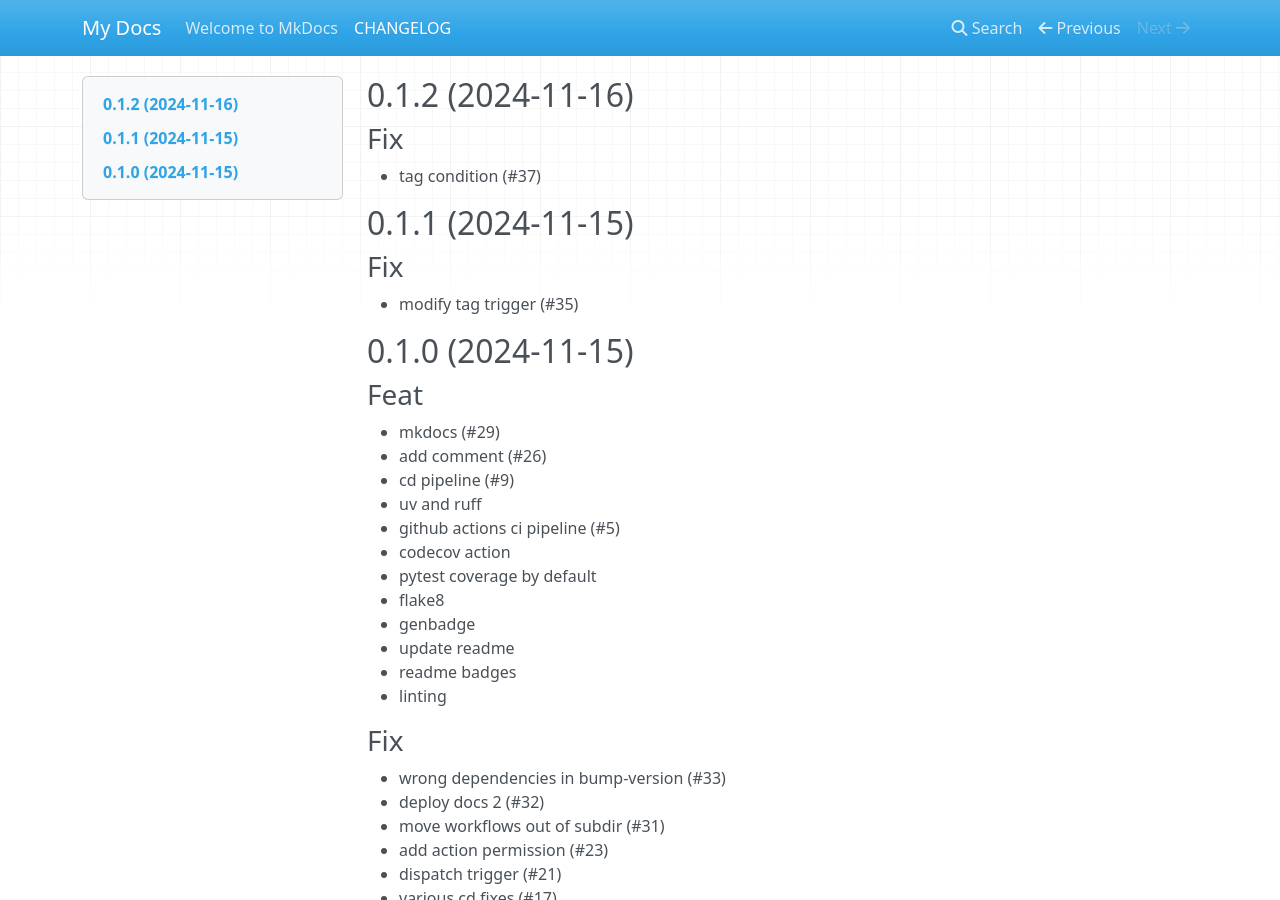
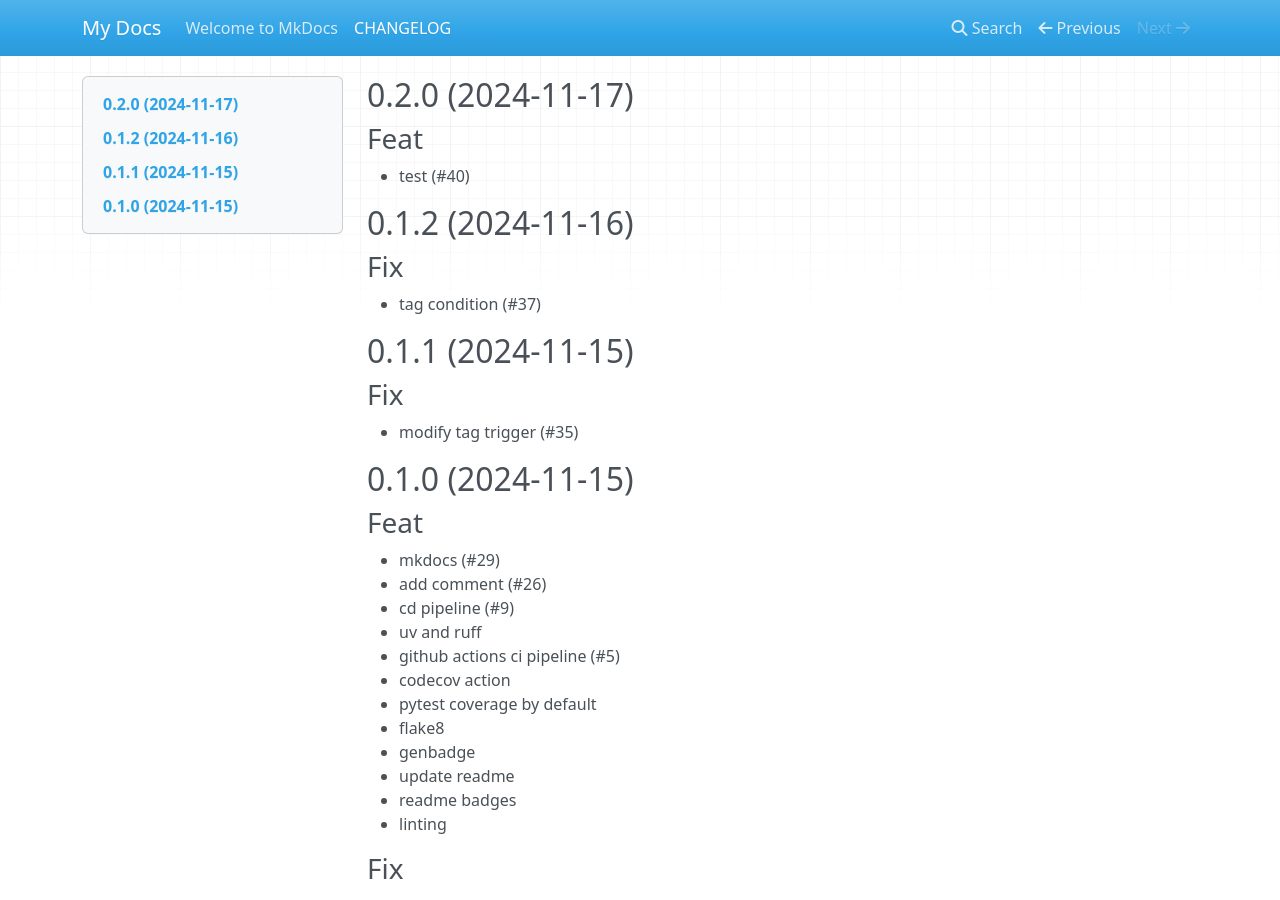
Before and after one commit to Willlumm/python-template, an MkDocs documentation site: the page built from docs/CHANGELOG.md, in a window 1280 px wide and 900 px high. Built offline with MkDocs 1.6.1, drawn with Linux system fonts in a browser that asks for light colours; nearby versions of some CDN libraries.

Commit message:
bump: version 0.1.2 → 0.2.0

```diff
--- a/docs/CHANGELOG.md
+++ b/docs/CHANGELOG.md
@@ -1,3 +1,9 @@
+## 0.2.0 (2024-11-17)
+
+### Feat
+
+- test (#40)
+
 ## 0.1.2 (2024-11-16)
 
 ### Fix
--- a/pyproject.toml
+++ b/pyproject.toml
@@ -1,6 +1,6 @@
 [project]
 name = "python-template"
-version = "0.1.2"
+version = "0.2.0"
 description = "A template for Python projects"
 readme = "README.md"
 requires-python = ">=3.13"
```
Also changed, not shown: 1 other file.
